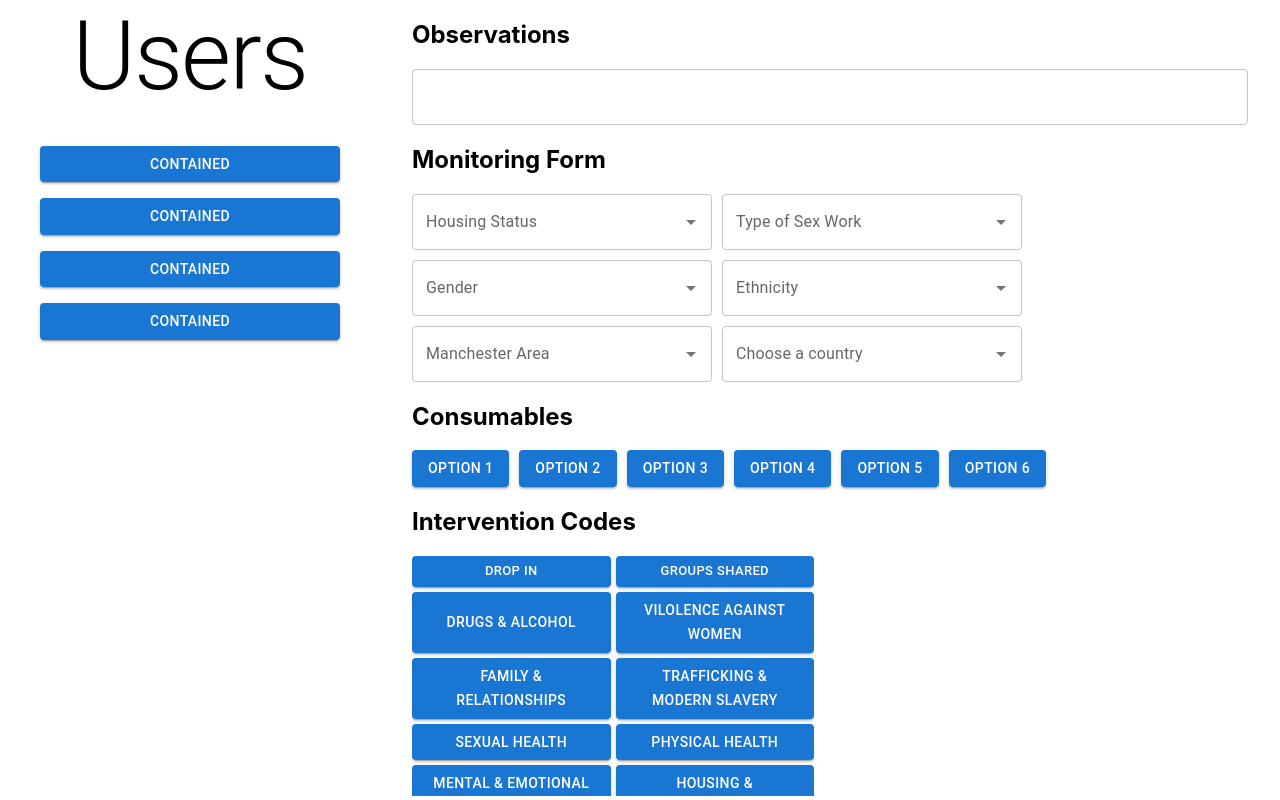
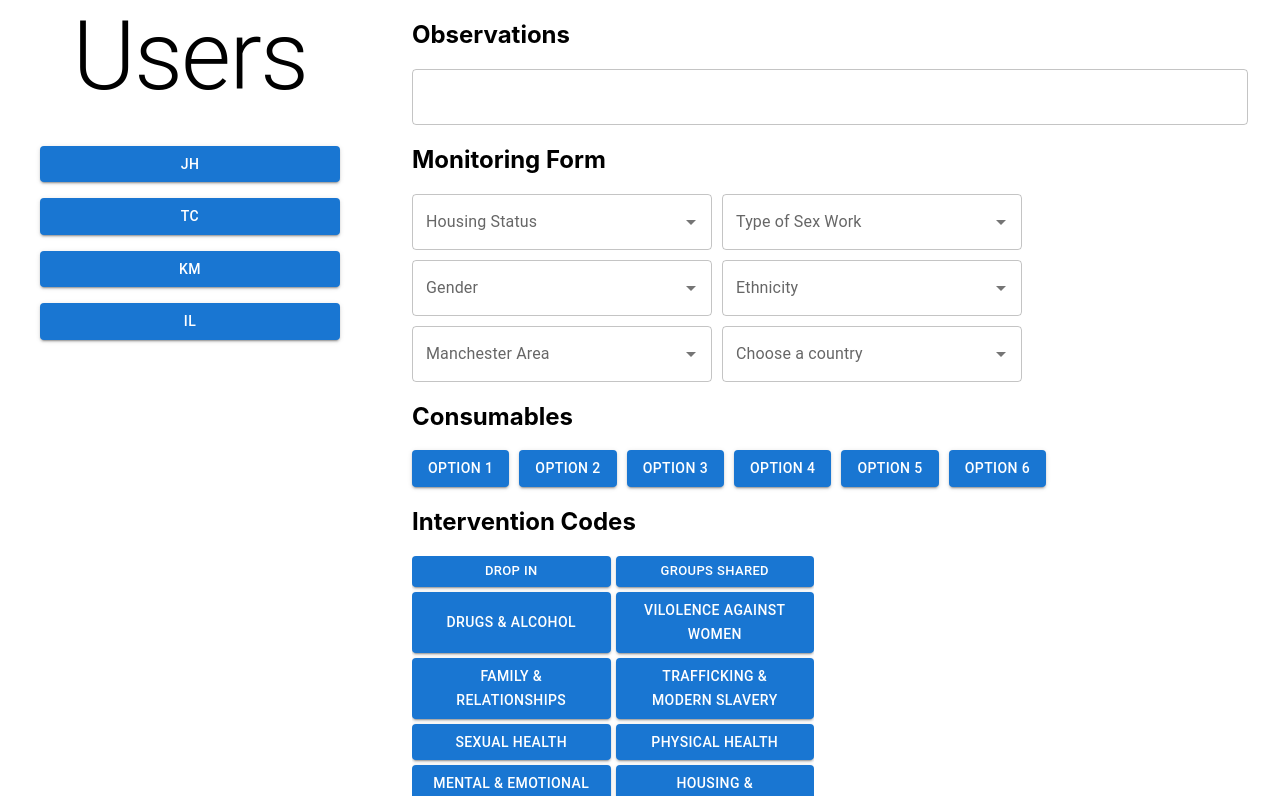
Before and after one commit to EddyDavies/mash, a React (Create React App) app: page / in a window 1280 px wide. Built offline with nearby package versions, Linux system fonts and the light colour scheme.

Commit message:
Update UserBar.tsx

```diff
--- a/src/features/user-bar/UserBar.tsx
+++ b/src/features/user-bar/UserBar.tsx
@@ -13,10 +13,10 @@ export function UserBar() {
           Users
         </Typography>
         <Stack spacing={2} direction="column">
-          <Button variant="contained">Contained</Button>
-          <Button variant="contained">Contained</Button>
-          <Button variant="contained">Contained</Button>
-          <Button variant="contained">Contained</Button>
+          <Button variant="contained">JH</Button>
+          <Button variant="contained">TC</Button>
+          <Button variant="contained">KM</Button>
+          <Button variant="contained">IL</Button>
         </Stack>
       </Box>
   );
```
